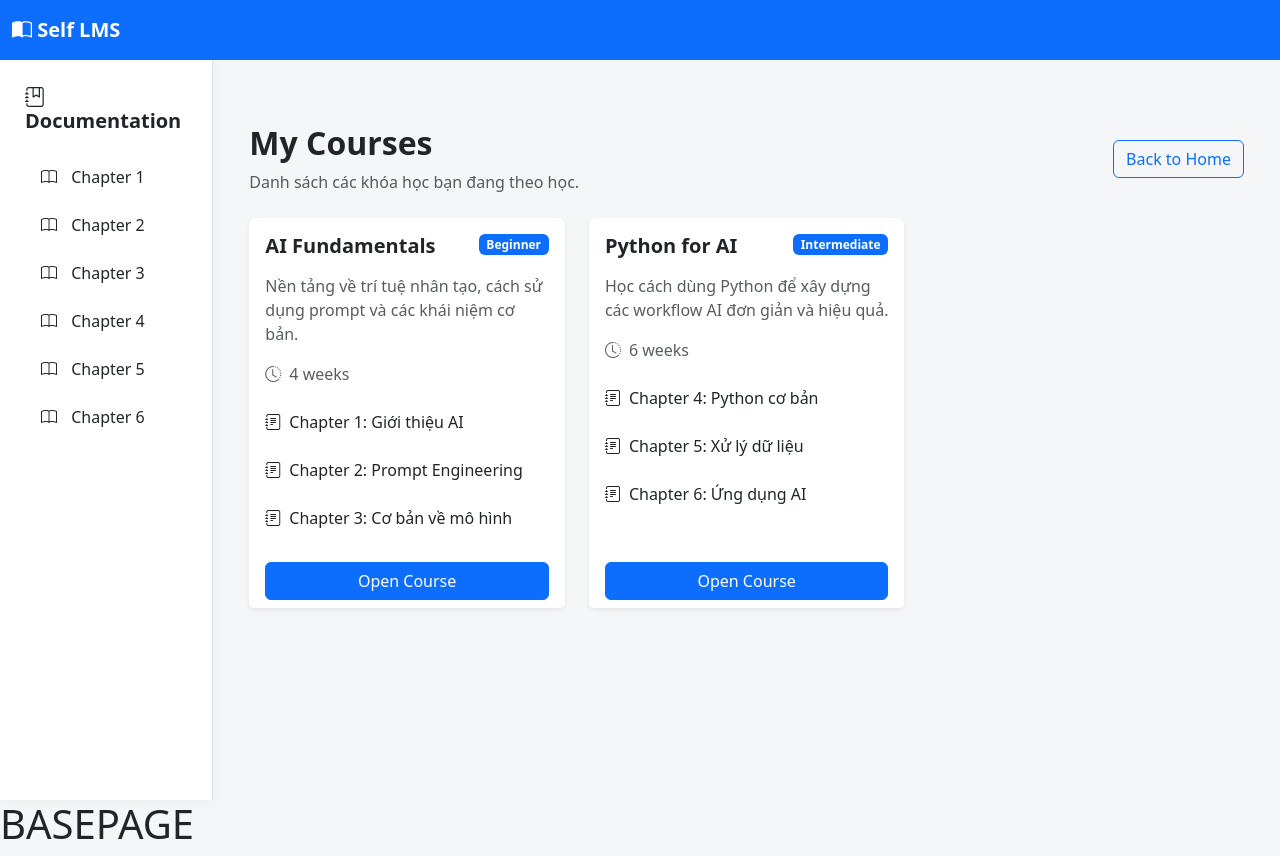
After one commit to sangvu01/Self_LMS, a Django app: page /courses in a window 1280 px wide. The commit adds this page. Run offline with Django 5.2, Linux system fonts and the light colour scheme.

Commit message:
Add Courses UI

```diff
--- /dev/null
+++ b/Self_LMS/handbook/templates/courses.html
@@ -0,0 +1,44 @@
+{% extends 'base.html' %}
+
+{% block title %}My Courses{% endblock %}
+
+{% block content %}
+<div class="p-4">
+    <div class="d-flex justify-content-between align-items-center mb-4">
+        <div>
+            <h2 class="fw-bold mb-2">My Courses</h2>
+            <p class="text-muted mb-0">Danh sách các khóa học bạn đang theo học.</p>
+        </div>
+        <a href="{% url 'home' %}" class="btn btn-outline-primary">Back to Home</a>
+    </div>
+
+    <div class="row g-4">
+        {% for course in courses %}
+        <div class="col-md-6 col-xl-4">
+            <div class="card h-100 shadow-sm border-0">
+                <div class="card-body">
+                    <div class="d-flex justify-content-between align-items-start mb-3">
+                        <h5 class="card-title fw-bold mb-0">{{ course.title }}</h5>
+                        <span class="badge bg-primary">{{ course.level }}</span>
+                    </div>
+                    <p class="card-text text-muted">{{ course.description }}</p>
+                    <div class="mb-3 text-sm text-muted">
+                        <i class="bi bi-clock-history me-2"></i>{{ course.duration }}
+                    </div>
+                    <ul class="list-group list-group-flush">
+                        {% for chapter in course.chapters %}
+                        <li class="list-group-item px-0">
+                            <i class="bi bi-journal-text me-2"></i>{{ chapter.title }}
+                        </li>
+                        {% endfor %}
+                    </ul>
+                </div>
+                <div class="card-footer bg-white border-0 pt-0">
+                    <a href="{% url 'course_detail' course.slug %}" class="btn btn-primary w-100">Open Course</a>
+                </div>
+            </div>
+        </div>
+        {% endfor %}
+    </div>
+</div>
+{% endblock %}
--- a/Self_LMS/handbook/templates/home.html
+++ b/Self_LMS/handbook/templates/home.html
@@ -21,7 +21,7 @@
         <div class="container">
             <h1 class="display-3 fw-bold mb-4">Welcome to FPT's AI traning</h1>
             <p class="lead fs-4 mb-5">Your collaborative knowledge platform starts here.</p>
-            <a href="{% url 'base' %}" class="btn btn-light btn-lg px-5">Go to Admin Dashboard</a>
+            <a href="{% url 'courses' %}" class="btn btn-light btn-lg px-5">My Courses</a>
         </div>
     </section>
 
--- a/Self_LMS/handbook/urls.py
+++ b/Self_LMS/handbook/urls.py
@@ -7,6 +7,10 @@ urlpatterns = [
     path('', views.home, name = "home"),
 
     path('base', views.base, name = 'base'),
+
+    path('courses', views.courses, name='courses'),
+
+    path('courses/<slug:course_slug>/', views.course_detail, name='course_detail'),
 
     path('c1', views.c1, name = 'c1'),
 
--- a/Self_LMS/handbook/views.py
+++ b/Self_LMS/handbook/views.py
@@ -1,42 +1,84 @@
+from django.http import Http404
 from django.shortcuts import render
 
-# Create your views here.
-# <<<<<<< HEAD
-# =======
+COURSES = [
+    {
+        "slug": "ai-fundamentals",
+        "title": "AI Fundamentals",
+        "description": "Nền tảng về trí tuệ nhân tạo, cách sử dụng prompt và các khái niệm cơ bản.",
+        "duration": "4 weeks",
+        "level": "Beginner",
+        "chapters": [
+            {"title": "Chapter 1: Giới thiệu AI", "route": "c1"},
+            {"title": "Chapter 2: Prompt Engineering", "route": "c2"},
+            {"title": "Chapter 3: Cơ bản về mô hình", "route": "c3"},
+        ],
+    },
+    {
+        "slug": "python-for-ai",
+        "title": "Python for AI",
+        "description": "Học cách dùng Python để xây dựng các workflow AI đơn giản và hiệu quả.",
+        "duration": "6 weeks",
+        "level": "Intermediate",
+        "chapters": [
+            {"title": "Chapter 4: Python cơ bản", "route": "c4"},
+            {"title": "Chapter 5: Xử lý dữ liệu", "route": "c5"},
+            {"title": "Chapter 6: Ứng dụng AI", "route": "c6"},
+        ],
+    },
+]
+
+
 def home(req):
     return render(req, 'home.html')
+
 
 def base(req):
     return render(req, 'base.html')
 
+
+def courses(req):
+    return render(req, 'courses.html', {"courses": COURSES})
+
+
+def course_detail(req, course_slug):
+    course = next((item for item in COURSES if item["slug"] == course_slug), None)
+    if course is None:
+        raise Http404("Course not found")
+    return render(req, 'course_detail.html', {"course": course})
+
+
 def c1(req):
-    return render(req, 'docs/chap1.html',{
-        "page" : "c1"
+    return render(req, 'docs/chap1.html', {
+        "page": "c1"
     })
 
+
 def c2(req):
-    return render(req, 'docs/chap2.html',{
-        "page" : "c2"
+    return render(req, 'docs/chap2.html', {
+        "page": "c2"
     })
 
+
 def c3(req):
-    return render(req, 'docs/chap3.html',{
-        "page" : "c3"
+    return render(req, 'docs/chap3.html', {
+        "page": "c3"
     })
 
+
 def c4(req):
-    return render(req, 'docs/chap4.html',{
-        "page" : "c4"
+    return render(req, 'docs/chap4.html', {
+        "page": "c4"
     })
 
+
 def c5(req):
-    return render(req, 'docs/chap5.html',{
-        "page" : "c5"
+    return render(req, 'docs/chap5.html', {
+        "page": "c5"
     })
 
+
 def c6(req):
-    return render(req, 'docs/chap6.html',{
-        "page" : "c6"
+    return render(req, 'docs/chap6.html', {
+        "page": "c6"
     })
-
-# >>>>>>> feature/documents
```
Also changed, not shown: Self_LMS/handbook/templates/course_detail.html (added, +32 -0 lines).
